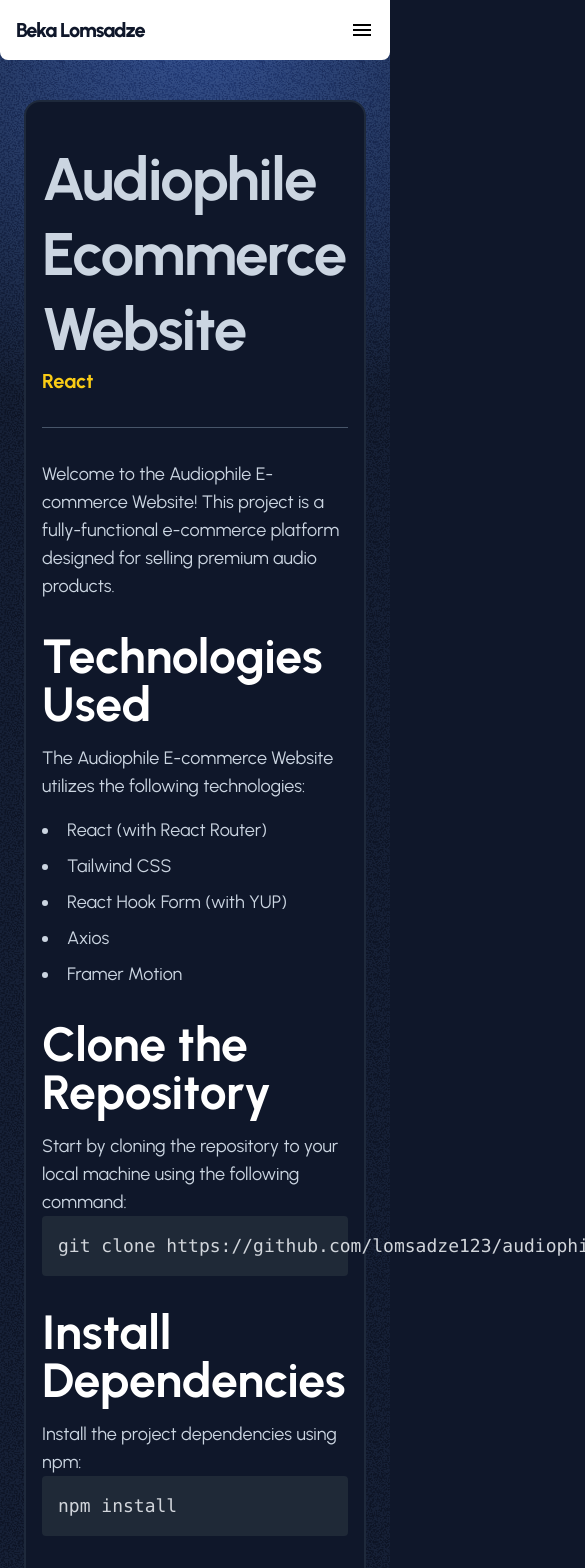
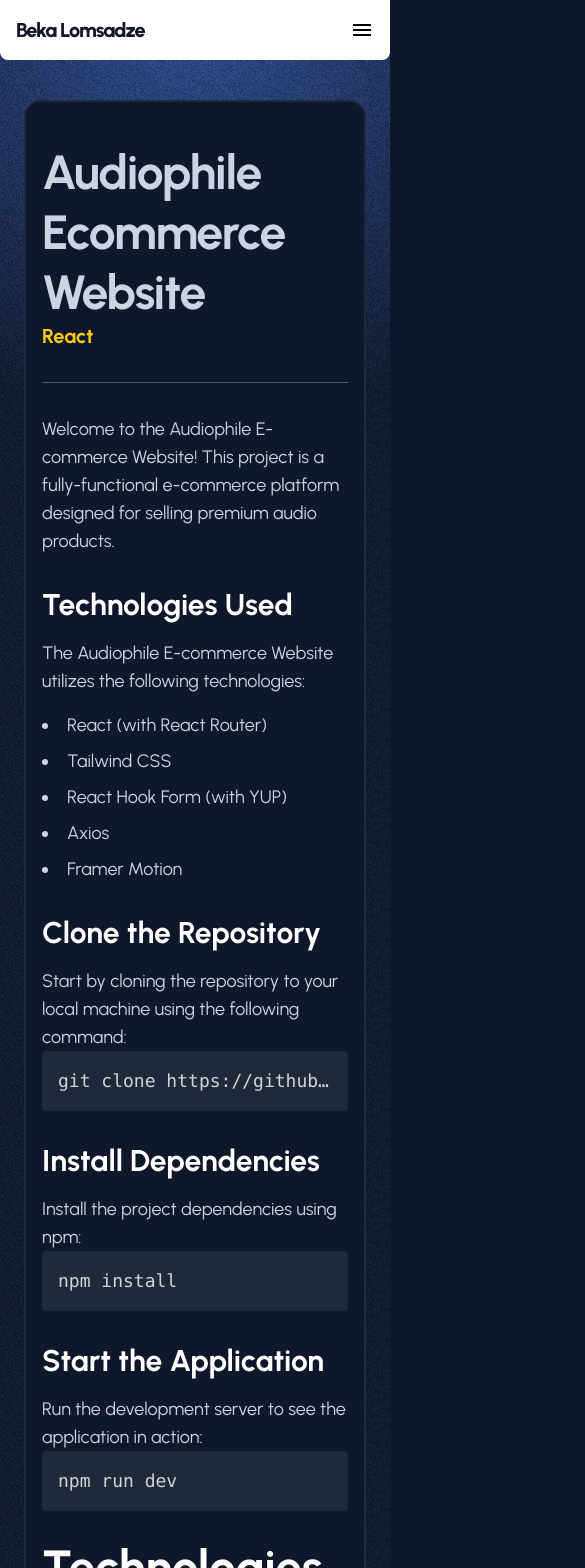
Before and after one commit to lomsadze123/Portfolio-nextJs, a Next.js app: page /projects/Audiophile-Ecommerce-Website in a window 390 px wide. Shown: the top 1568 px of the page, 585 px wide, since content can reach past the window. Built offline with nearby package versions, Linux system fonts and the light colour scheme.

Commit message:
little change for responsive

```diff
--- a/components/project/CurrentProject.tsx
+++ b/components/project/CurrentProject.tsx
@@ -1,11 +1,10 @@
 import { Project } from "@/types/types";
-import React from "react";
 
 const CurrentProject = ({ project }: { project: Project }) => {
   return (
     <main className="max-w-[1250px] mx-auto pt-10 px-6 md:px-0 md:pt-40 text-slate-300 flex flex-col gap-24">
       <div className="bg-slate-900 px-4 py-10 md:px-8 md:py-20 text-lg rounded-2xl border-2 border-slate-800">
-        <h1 className="font-bold leading-tight tracking-tight text-slate-300 text-6xl md:text-8xl">
+        <h1 className="font-bold leading-tight tracking-tight text-slate-300 text-5xl md:text-8xl">
           {project.title}
         </h1>
         <p className="text-xl font-bold text-yellow-400">
@@ -19,7 +18,7 @@ const CurrentProject = ({ project }: { project: Project }) => {
 
         {project.sections?.map((section, index) => (
           <div key={index}>
-            <h2 className="mt-8 text-5xl text-white font-bold">
+            <h2 className="mt-8 text-3xl md:text-5xl text-white font-bold">
               {section.heading}
             </h2>
             <p className="mt-4">{section.content}</p>
@@ -31,14 +30,13 @@ const CurrentProject = ({ project }: { project: Project }) => {
               </ul>
             )}
             {section.codeBlock && (
-              <pre className="bg-gray-800 text-gray-300 p-4 rounded">
+              <pre className="bg-gray-800 text-gray-300 p-4 rounded overflow-hidden text-ellipsis whitespace-nowrap">
                 <code>{section.codeBlock}</code>
               </pre>
             )}
           </div>
         ))}
 
-        {/* Render gettingStarted section if it exists */}
         {project.gettingStarted && (
           <div>
             <h2 className="mt-8 text-5xl text-white font-bold">
@@ -48,7 +46,7 @@ const CurrentProject = ({ project }: { project: Project }) => {
               <div key={index}>
                 <p className="mt-2">{step.content}</p>
                 {step.codeBlock && (
-                  <pre className="bg-gray-800 text-gray-300 p-4 rounded">
+                  <pre className="bg-gray-800 text-gray-300 p-4 rounded overflow-hidden text-ellipsis whitespace-nowrap">
                     <code>{step.codeBlock}</code>
                   </pre>
                 )}
--- a/components/project/ProjectHover.tsx
+++ b/components/project/ProjectHover.tsx
@@ -82,7 +82,9 @@ const ProjectHover = () => {
               href={`/projects/${project.title.split(" ").join("-")}`}
             >
               <div>
-                <h2 className="text-3xl font-bold">{project.title}</h2>
+                <h2 className="text-xl md:text-3xl font-bold">
+                  {project.title}
+                </h2>
                 <h3 className="text-yellow-400">{project.tech}</h3>
               </div>
               <button className="ml-auto flex items-center gap-2 text-xl font-medium md:ml-0">
@@ -95,7 +97,7 @@ const ProjectHover = () => {
       </ul>
       <div
         ref={revealRef}
-        className="pointer-events-none absolute left-0 top-0 -z-10 h-[320px] w-[220px] rounded-lg bg-cover bg-center opacity-0 transition-[background] duration-300"
+        className="hidden md:block pointer-events-none absolute left-0 top-0 -z-10 h-[320px] w-[220px] rounded-lg bg-cover bg-center opacity-0 transition-[background] duration-300"
       ></div>
     </section>
   );
```
